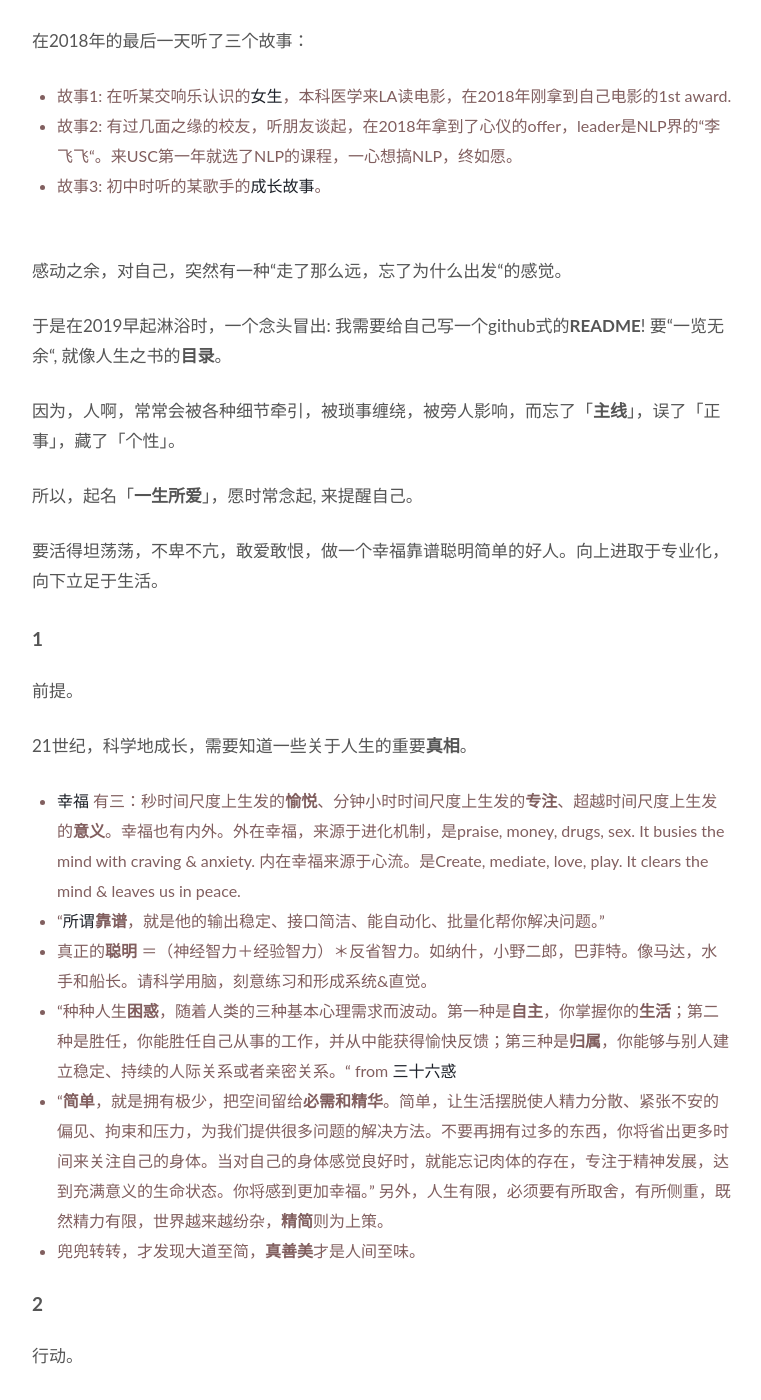
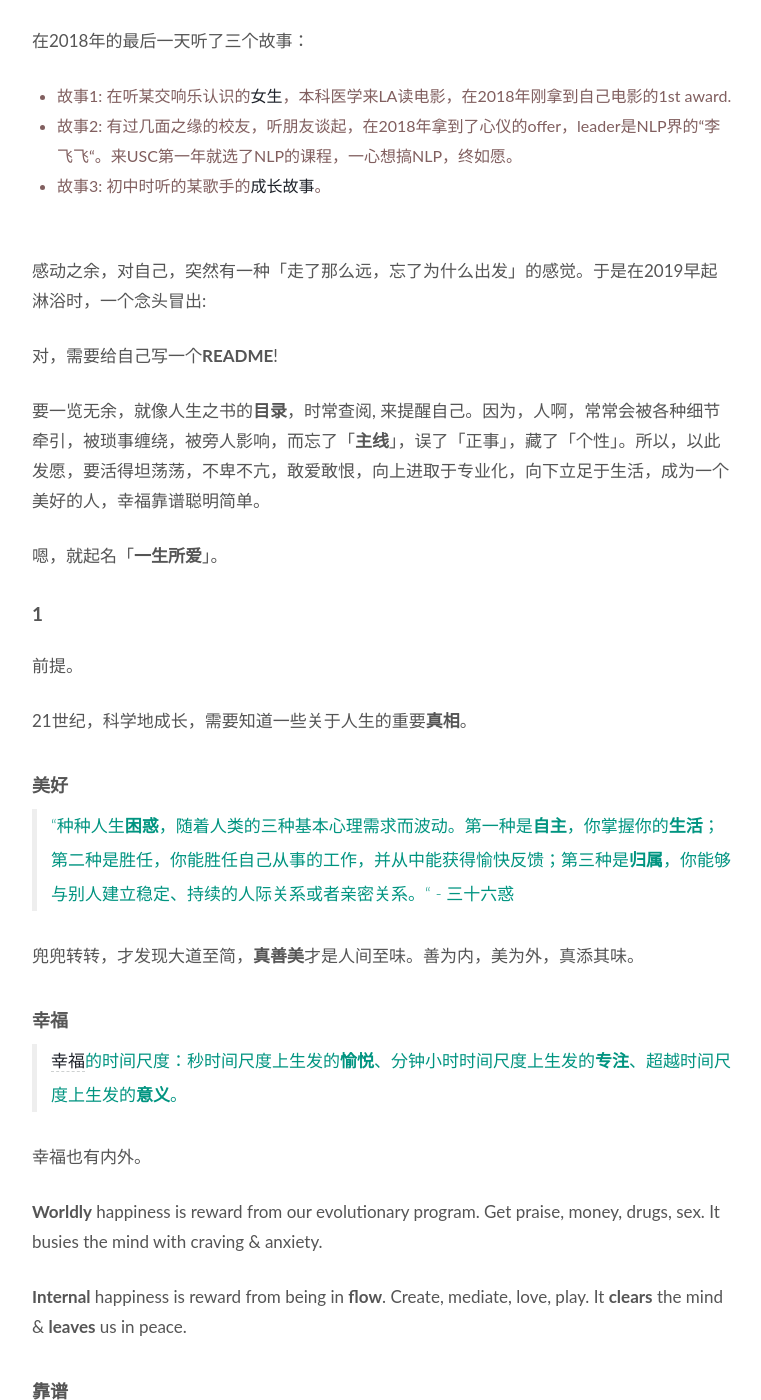
Before and after one commit to WillWang-X/willwang-x.github.io, a Jekyll site: the page built from _posts/2019-01-01-life-README.md, in a window 1280 px wide and 1400 px high, scrolled down 714 px. Shown: the whole window, without its empty margins (258-1019 px from the left). Built offline with Jekyll 4.4.1, drawn with Linux system fonts in a browser that asks for light colours; some of the changed text lies outside the part shown.

Commit message:
Updated life README

```diff
--- a/_posts/2019-01-01-life-README.md
+++ b/_posts/2019-01-01-life-README.md
@@ -27,15 +27,13 @@
 
 <br>
 
-感动之余，对自己，突然有一种“走了那么远，忘了为什么出发“的感觉。
+感动之余，对自己，突然有一种「走了那么远，忘了为什么出发」的感觉。于是在2019早起淋浴时，一个念头冒出:
 
-于是在2019早起淋浴时，一个念头冒出: 我需要给自己写一个github式的**README**! 要“一览无余“, 就像人生之书的**目录**。
+对，需要给自己写一个**README**!
 
-因为，人啊，常常会被各种细节牵引，被琐事缠绕，被旁人影响，而忘了「**主线**」，误了「正事」，藏了「个性」。
+要一览无余，就像人生之书的**目录**，时常查阅, 来提醒自己。因为，人啊，常常会被各种细节牵引，被琐事缠绕，被旁人影响，而忘了「**主线**」，误了「正事」，藏了「个性」。所以，以此发愿，要活得坦荡荡，不卑不亢，敢爱敢恨，向上进取于专业化，向下立足于生活，成为一个美好的人，幸福靠谱聪明简单。
 
-所以，起名「**一生所爱**」，愿时常念起, 来提醒自己。
-
-要活得坦荡荡，不卑不亢，敢爱敢恨，做一个幸福靠谱聪明简单的好人。向上进取于专业化，向下立足于生活。
+嗯，就起名「**一生所爱**」。
 
 ## 1
 
@@ -43,12 +41,39 @@
 
 21世纪，科学地成长，需要知道一些关于人生的重要**真相**。
 
-- [幸福](https://book.douban.com/subject/27663156/) 有三：秒时间尺度上生发的**愉悦**、分钟小时时间尺度上生发的**专注**、超越时间尺度上生发的**意义**。幸福也有内外。外在幸福，来源于进化机制，是praise, money, drugs, sex. It busies the mind with craving & anxiety. 内在幸福来源于心流。是Create, mediate, love, play. It clears the mind & leaves us in peace.
-- "[所谓](https://www.yangzhiping.com/psy/HumanityAndViolence.html)**靠谱**，就是他的输出稳定、接口简洁、能自动化、批量化帮你解决问题。"
-- 真正的**聪明** ＝（神经智力＋经验智力）＊反省智力。如纳什，小野二郎，巴菲特。像马达，水手和船长。请科学用脑，刻意练习和形成系统&直觉。
-- “种种人生**困惑**，随着人类的三种基本心理需求而波动。第一种是**自主**，你掌握你的**生活**；第二种是胜任，你能胜任自己从事的工作，并从中能获得愉快反馈；第三种是**归属**，你能够与别人建立稳定、持续的人际关系或者亲密关系。“ from [三十六惑](https://www.yangzhiping.com/psy/36Birthday.html)
-- "**简单**，就是拥有极少，把空间留给**必需和精华**。简单，让生活摆脱使人精力分散、紧张不安的偏见、拘束和压力，为我们提供很多问题的解决方法。不要再拥有过多的东西，你将省出更多时间来关注自己的身体。当对自己的身体感觉良好时，就能忘记肉体的存在，专注于精神发展，达到充满意义的生命状态。你将感到更加幸福。" 另外，人生有限，必须要有所取舍，有所侧重，既然精力有限，世界越来越纷杂，**精简**则为上策。
-- 兜兜转转，才发现大道至简，**真善美**才是人间至味。
+### 美好
+
+> “种种人生**困惑**，随着人类的三种基本心理需求而波动。第一种是**自主**，你掌握你的**生活**；第二种是胜任，你能胜任自己从事的工作，并从中能获得愉快反馈；第三种是**归属**，你能够与别人建立稳定、持续的人际关系或者亲密关系。“  - 三十六惑
+
+兜兜转转，才发现大道至简，**真善美**才是人间至味。善为内，美为外，真添其味。
+
+### 幸福
+
+> [幸福](https://book.douban.com/subject/27663156/)的时间尺度：秒时间尺度上生发的**愉悦**、分钟小时时间尺度上生发的**专注**、超越时间尺度上生发的**意义**。
+
+幸福也有内外。
+
+**Worldly** happiness is reward from our evolutionary program. Get praise, money, drugs, sex. It busies the mind with craving & anxiety.
+
+**Internal** happiness is reward from being in **flow**. Create, mediate, love, play. It **clears** the mind & **leaves** us in peace.
+
+
+### 靠谱
+
+> [所谓](https://www.yangzhiping.com/psy/HumanityAndViolence.html)**靠谱**，就是他的输出稳定、接口简洁、能自动化、批量化帮你解决问题。
+
+### 聪明
+
+> 真正的**聪明** ＝（神经智力＋经验智力）＊反省智力。
+
+如纳什，小野二郎，巴菲特。像马达，水手和船长。请科学用脑，刻意练习和形成系统&直觉。
+
+### 简单
+
+> "**简单**，就是拥有极少，把空间留给**必需和精华**。简单，让生活摆脱使人精力分散、紧张不安的偏见、拘束和压力，为我们提供很多问题的解决方法。不要再拥有过多的东西，你将省出更多时间来关注自己的身体。当对自己的身体感觉良好时，就能忘记肉体的存在，专注于精神发展，达到充满意义的生命状态。你将感到更加幸福。" - 简单的艺术
+
+人生有限，必须要有所取舍，有所侧重，既然精力有限，世界越来越纷杂，**精简**则为上策。
+
 
 ## 2
 
@@ -79,11 +104,16 @@
 
 清单计划: 多写清单，事前预演，事后复盘，迭代清单。行动闭环，压力测试。
 
+内:
+
 - 品质清单：了解自己很重要，也很艰难，但是必须要做。**本性**，**道德/价值观**，**审美**，模式。如果你不能量化它，你就不能提高它。
 - **技能**清单：核心驱动力和竞争力，一维突出，多维指数增长。划定自己的能力圈。
 - **阅读**清单：内在提升的途径，是为**智慧**基础。[元&深&广&势&专](https://workflowy.com/s/f1763882b3d/34LNXFbqhoQ9Rhzr)。
 - **工具**清单：外在提升的途径，是为**物质**基础。最好的工具是物我合一，用豆列整理。
 - **目标**清单：留有空间，保存对**未来长远规划**的思考，才是更重要的事情。
+
+外:
+
 - 感谢清单：感受到别人的温暖之后，要学会表达，让温暖得到延续。
 - 作品清单：人生在世，最重要的是用作品去讲话。
 - 成就清单：幸福是长期微小正向累积。
```
Also changed, not shown: other parts of _posts/2019-01-01-life-README.md (+6 -6 lines).
